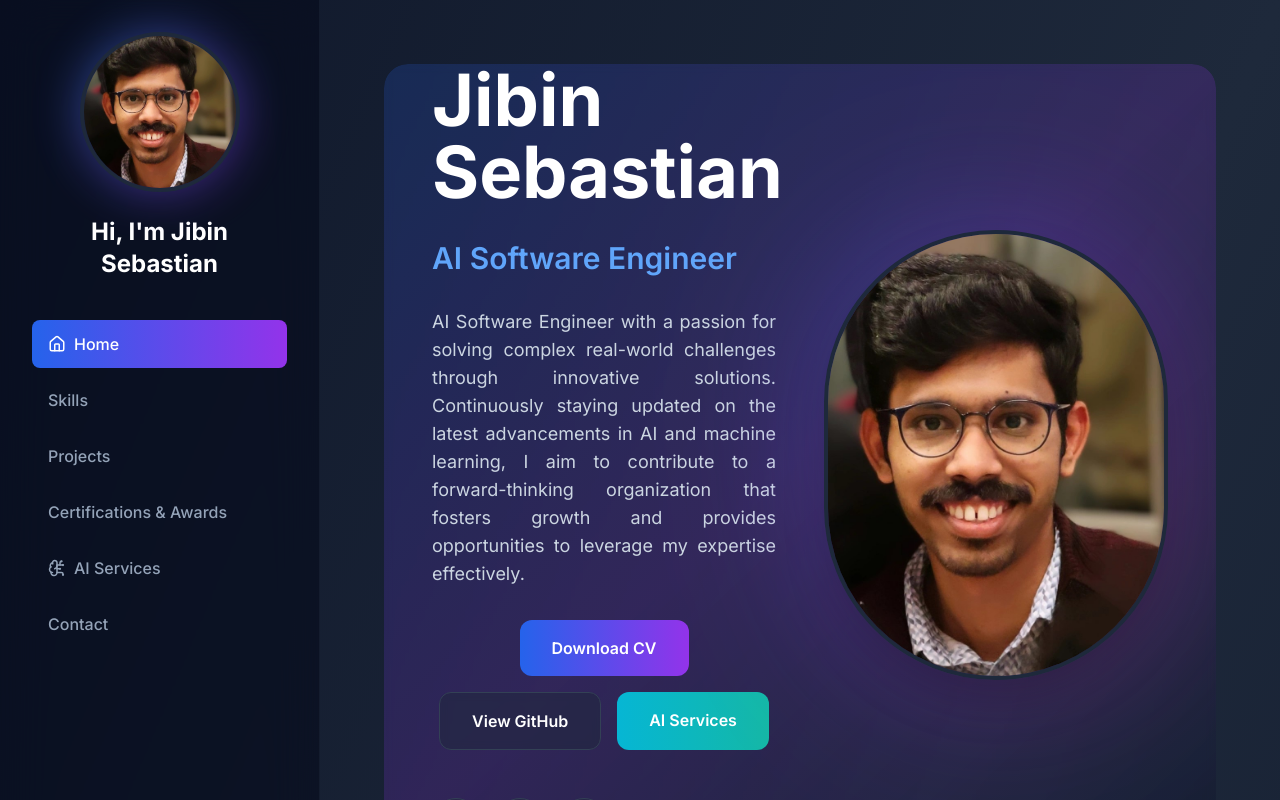
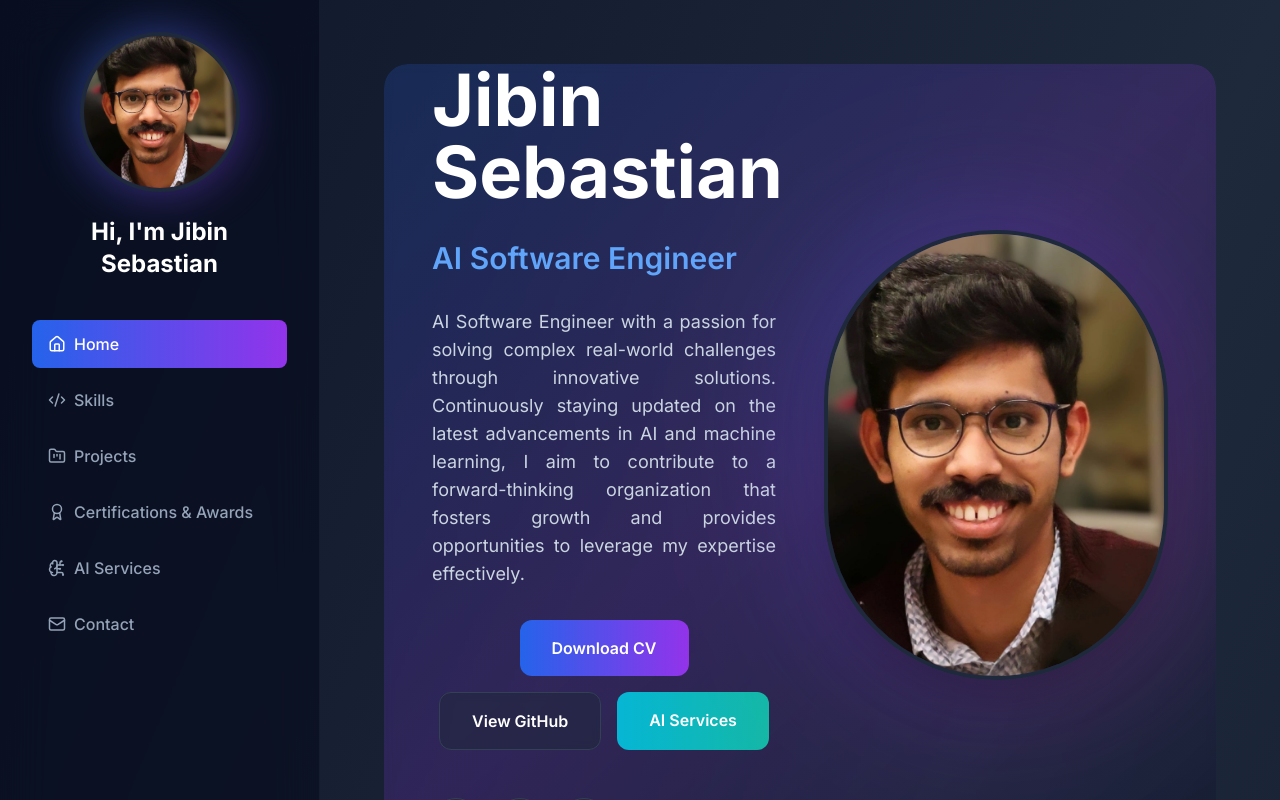
Before and after one commit to jibin-sebastian/jibins-profile, a React (Vite) app: page /#about in a window 1280 px wide. Shown: the top 800 px of the page. Built offline with nearby package versions, Linux system fonts and the light colour scheme.

Commit message:
added icons to sidebar

```diff
--- a/src/components/Sidebar.tsx
+++ b/src/components/Sidebar.tsx
@@ -1,6 +1,6 @@
 import React, { useState } from 'react';
 import { motion, AnimatePresence } from 'framer-motion';
-import { GithubIcon, LinkedinIcon, MailIcon, SendIcon, MenuIcon, XIcon, HomeIcon, Cpu, Brain, Cloud, Gauge, LineChart, ServerCog, Code2, Newspaper, BrainCircuitIcon } from 'lucide-react';
+import { GithubIcon, LinkedinIcon, MailIcon, SendIcon, MenuIcon, XIcon, HomeIcon, Cpu, Brain, Cloud, Gauge, LineChart, ServerCog, Code2, Newspaper, BrainCircuitIcon, FolderKanban, Award } from 'lucide-react';
 type TabType = 'about' | 'skills' | 'projects' | 'certifications' | 'ai-services' | 'contact';
 interface SidebarProps {
   activeTab: TabType;
@@ -16,20 +16,24 @@ const tabs: {
   icon: <HomeIcon size={18} />
 }, {
   id: 'skills',
-  label: 'Skills'
+  label: 'Skills',
+  icon: <Code2 size={18} />
 }, {
   id: 'projects',
-  label: 'Projects'
+  label: 'Projects',
+  icon: <FolderKanban size={18} />
 }, {
   id: 'certifications',
-  label: 'Certifications & Awards'
+  label: 'Certifications & Awards',
+  icon: <Award size={18} />
 }, {
   id: 'ai-services',
   label: 'AI Services',
   icon: <BrainCircuitIcon size={18} />
 }, {
   id: 'contact',
-  label: 'Contact'
+  label: 'Contact',
+  icon: <MailIcon size={18} />
 }];
 const stackItems = [{
   label: 'Data Journalist',
```
